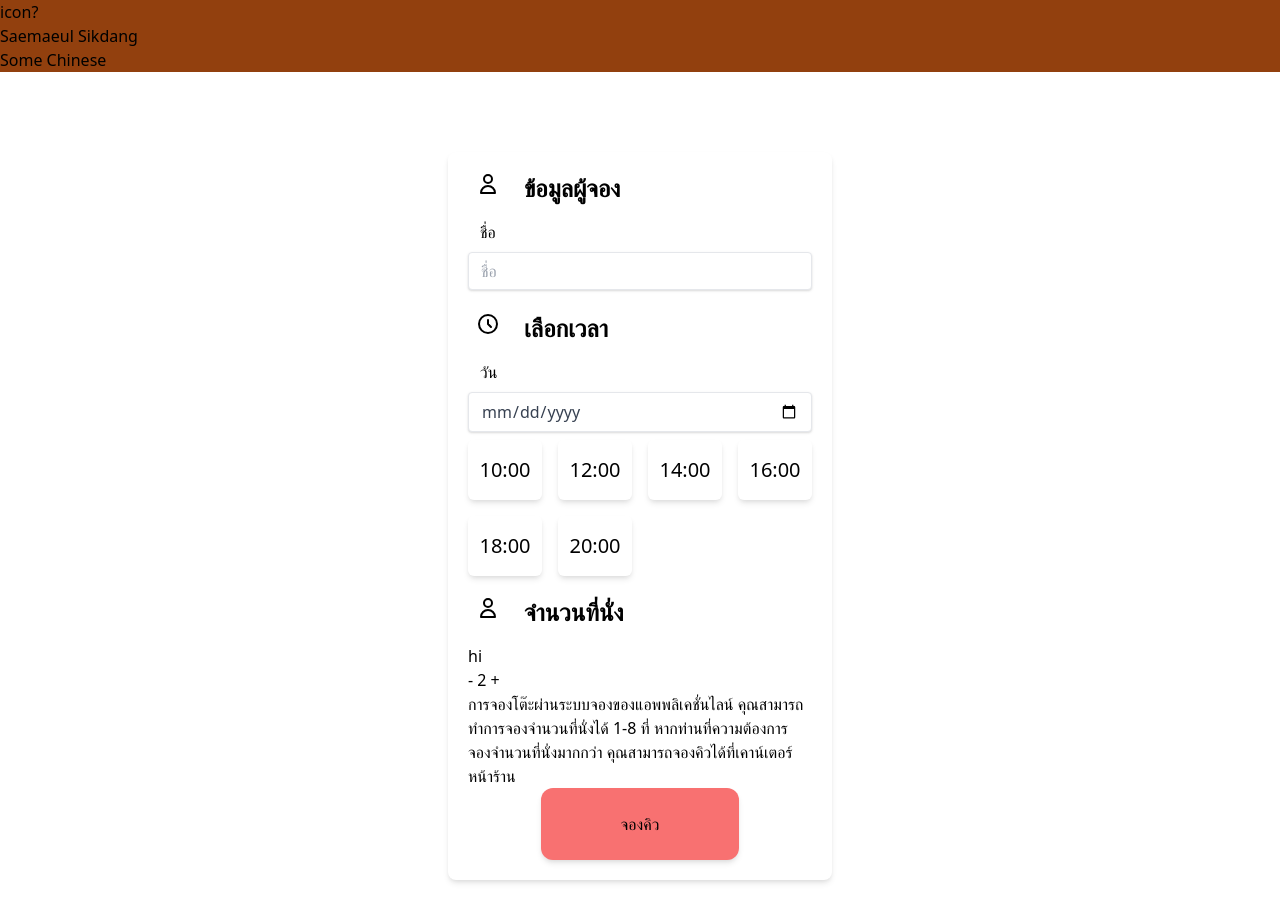
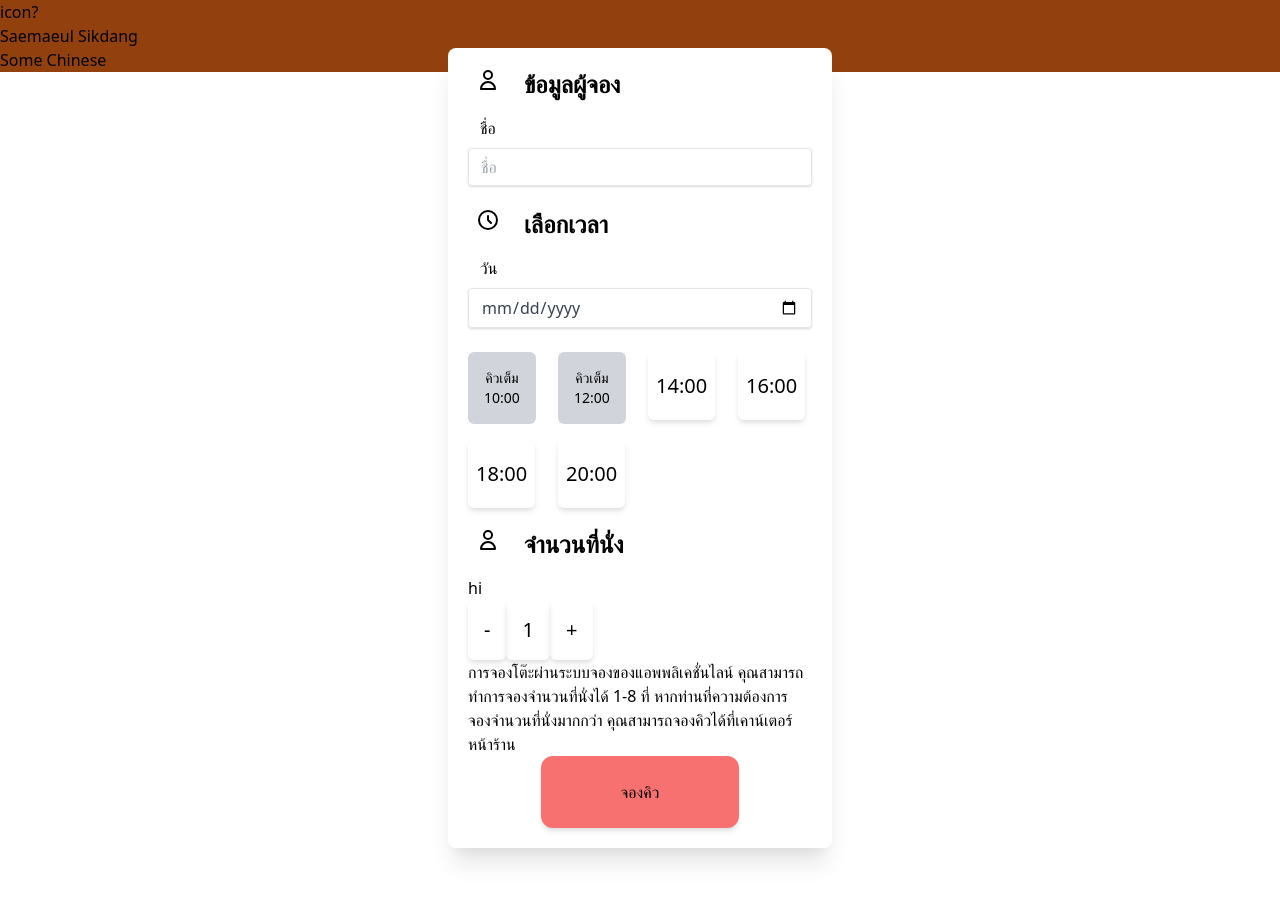
Before and after one commit to rosbas/te_mockup, a Nuxt app: page / in a window 1280 px wide. Shown: the top 922 px of the page. After the commit the page ends 888 px from the top, so only its background shows below. Built offline with nearby package versions, Linux system fonts and the light colour scheme.

Commit message:
More Change
Kekw

```diff
--- a/components/Date.vue
+++ b/components/Date.vue
@@ -1,12 +1,12 @@
 <template>
-    <div>
+    <div class="pd-20">
       <div class="ml-2 pt-3 flex flex-row">
         <svg xmlns="http://www.w3.org/2000/svg" class="h-6 w-6" fill="none" viewBox="0 0 24 24" stroke="currentColor">
             <path stroke-linecap="round" stroke-linejoin="round" stroke-width="2" d="M12 8v4l3 3m6-3a9 9 0 11-18 0 9 9 0 0118 0z" />
         </svg>
         <h2 class="pl-6 text-2xl font-bold mb-4 items-center">เลือกเวลา</h2>
       </div>
-      <div class="relative h-10 input-component mb-5 space-y-8 mb-10">
+      <div class="relative h-10 input-component space-y-8 mb-14">
         <label for="date" class="absolute left-2 transition-all bg-white px-1">
           วัน
         </label>
@@ -18,9 +18,19 @@
           class="shadow appearance-none border rounded w-full py-2 px-3 text-gray-700 leading-tight focus:outline-none focus:shadow-outline hover:border-blue-300 focus:ring-2">
       </div>
       <div class="grid grid-cols-4 gap-4">
-        <button v-for="(time, index) in times" :key="index" @click='hi(time)' class="py-4 px-1 rounded-md text-xl shadow-md text-center bg-white-100">
-          {{ time }}
-        </button>
+        <div v-for="(time, index) in times" :key="index">
+          <span v-if="time.ava">
+          <button class="py-5 px-2 rounded-md text-xl shadow-md text-center bg-white-100" @click='hi(time.t)'>
+            {{ time.t }}
+          </button>
+          </span>
+          <span v-if="!time.ava">
+            <button class="py-4 px-4 rounded-md text-sm shadow-inner-xl text-center bg-gray-300">
+              คิวเต็ม<br>
+              {{ time.t }}
+            </button>
+          </span>
+        </div>
         <!-- https://tailwindcomponents.com/component/custom-radio-button -->
       </div>
     </div>
@@ -30,7 +40,15 @@
 export default {
     data() {
       return {
-        times: ["10:00","12:00","14:00","16:00","18:00","20:00"],
+        // times: ["10:00","12:00","14:00","16:00","18:00","20:00"],
+        times: [
+          {t:"10:00",ava:false},
+          {t:"12:00",ava:false},
+          {t:"14:00",ava:true},
+          {t:"16:00",ava:true},
+          {t:"18:00",ava:true},
+          {t:"20:00",ava:true},
+        ],
         select: ''
       }
     },
--- a/components/Seat.vue
+++ b/components/Seat.vue
@@ -7,7 +7,13 @@
         <h2 class="pl-6 text-2xl font-bold mb-4">{{seat_txt}}</h2>
       </div>
       <Table/>
-      <div>- 2 +</div>
+      <div class="flex flex-row">
+            <button class="py-4 px-4 rounded-md text-xl shadow-md text-center bg-white-100" @click="removeSeat()">-</button>
+            <span class="py-4 px-4 rounded-md text-xl shadow-md text-center bg-white-100">
+                {{seats}}
+            </span>
+            <button class="py-4 px-4 rounded-md text-xl shadow-md text-center bg-white-100" @click="addSeat()">+</button>
+      </div>
       <p>{{explain_text}}</p>
       <button class="py-6 px-20 mx-auto max-w-md rounded-xl shadow-md bg-red-400 flex items-center">จองคิว</button>
     </div>
@@ -18,8 +24,27 @@ export default {
     data() {
       return {
         seat_txt: "จำนวนที่นั่ง",
-        explain_text: "การจองโต๊ะผ่านระบบจองของแอพพลิเคชั่นไลน์ คุณสามารถทำการจองจำนวนที่นั่งได้ 1-8 ที่ หากท่านที่ความต้องการจองจำนวนที่นั่งมากกว่า คุณสามารถจองคิวได้ที่เคาน์เตอร์หน้าร้าน"
+        explain_text: "การจองโต๊ะผ่านระบบจองของแอพพลิเคชั่นไลน์ คุณสามารถทำการจองจำนวนที่นั่งได้ 1-8 ที่ หากท่านที่ความต้องการจองจำนวนที่นั่งมากกว่า คุณสามารถจองคิวได้ที่เคาน์เตอร์หน้าร้าน",
+        seats: 1
       }
-    }
+    },
+    methods: {
+        addSeat(){
+            if(this.seats<8){
+                this.seats++
+            }
+            else{
+                alert("No more than 8 seats are allowed.")
+            }
+        },
+        removeSeat(){
+            if(this.seats>1){
+                this.seats--
+            }
+            else{
+                alert("There must be at least one reserved seat.")
+            }
+        }
+    },
 }
 </script>
--- a/pages/index.vue
+++ b/pages/index.vue
@@ -1,7 +1,7 @@
 <template>
   <div>
     <Header/>
-    <div class='flex max-w-sm my-20 w-full h-auto justify-center bg-white shadow-md rounded-lg overflow-hidden mx-auto flex flex-col p-5 space-y-5'>
+    <div class='max-w-sm -mt-6 mb-10 w-full h-auto justify-center bg-white shadow-xl rounded-lg overflow-hidden mx-auto flex flex-col p-5 space-y-5'>
       <Name/>
       <Date/>
       <Seat/>
--- /dev/null
+++ b/tailwind.config.js
@@ -0,0 +1,22 @@
+module.exports = {
+  purge: [
+    './components/**/*.{vue,js}',
+    './layouts/**/*.vue',
+    './pages/**/*.vue',
+    './plugins/**/*.{js,ts}',
+    './nuxt.config.{js,ts}',
+  ],
+  darkMode: false, // or 'media' or 'class'
+  theme: {
+    // colors:{
+    //   yellow:{
+    //     custom: '#a19882',
+    //   }
+    // },
+    extend: {},
+  },
+  variants: {
+    extend: {},
+  },
+  plugins: [],
+}
```
